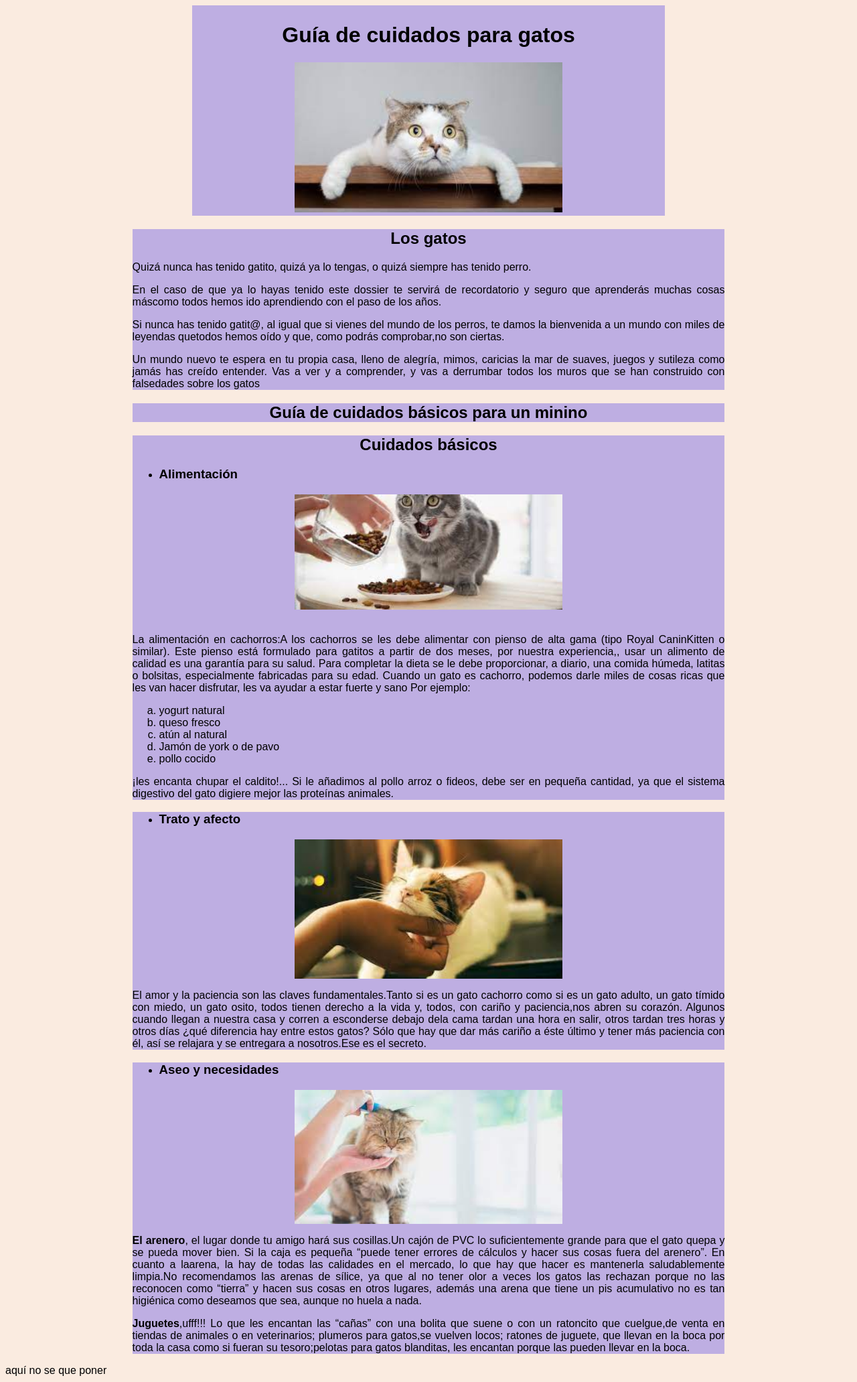
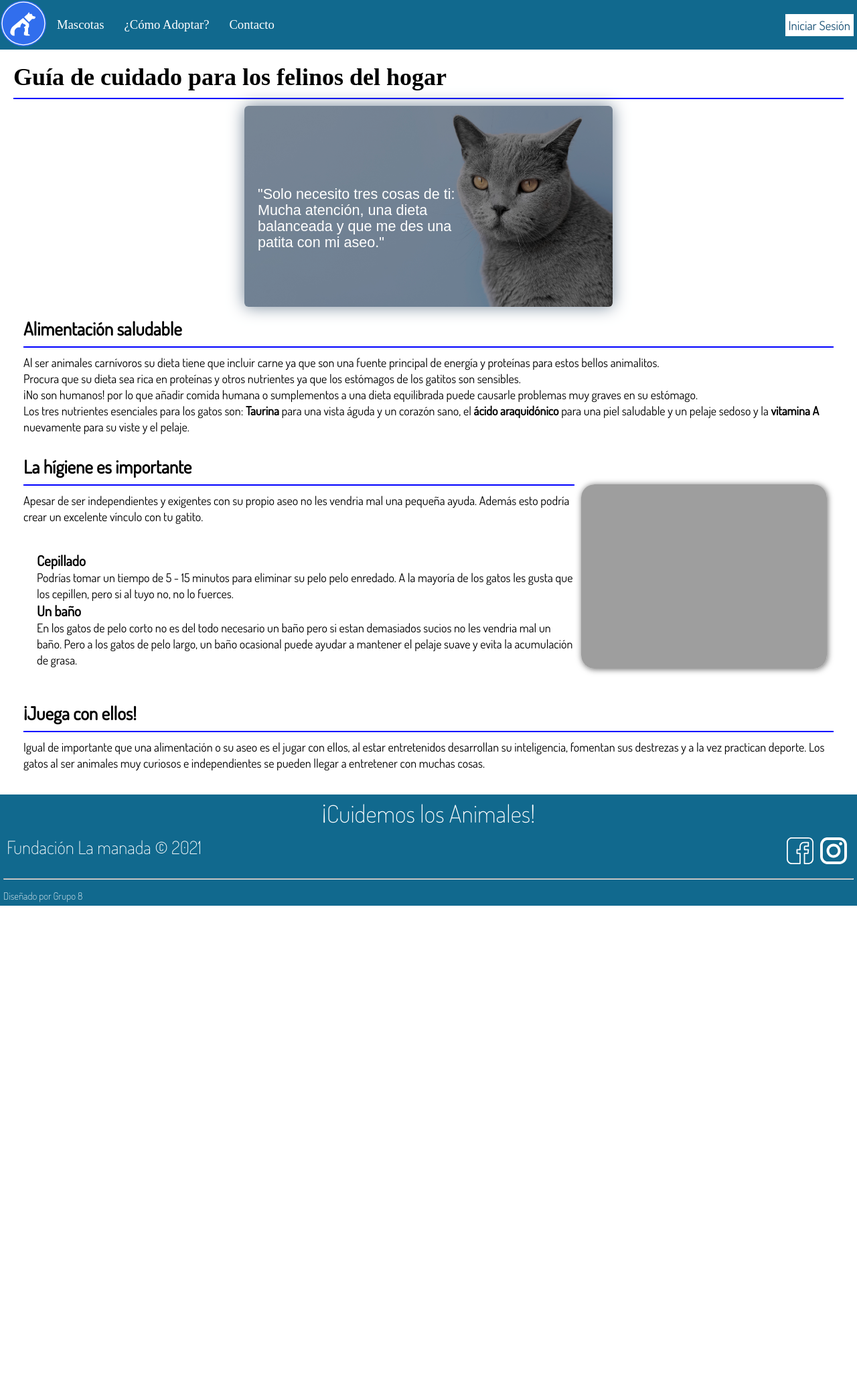
Before and after one commit to Javithor360/manada, a PHP site: page /guides/catcare.html in a window 1280 px wide. Shown: the whole page at 67% size. After the commit the page ends 1352 px from the top, so only its background shows below. Run offline with PHP 8.4, Linux system fonts and the light colour scheme; some web fonts are replaced; grey boxes are pictures that could not be loaded.

Commit message:
catcare - Guía de cuidado de gatos mejorada esteticamente - Sujeta a cambios

```diff
--- a/css/catcare.css
+++ b/css/catcare.css
@@ -1,30 +1,98 @@
-body{
-    background-color:  #FAEBE0;
-    font-family: Arial, Helvetica, sans-serif;
-    text-align: justify;
+@font-face{
+	font-family: Signika;
+	src: url(../src/fonts/Signika.ttf);
+	font-weight: normal;
+	font-size: normal;
 }
 
-header{
-    background-color: #BEAEE2;
-    text-align: center;
-    margin: 0 auto;
-    padding: 5px;
-    width: 55%;
-
+@font-face{
+	font-family: Dosis;
+	src: url(../src/fonts/Dosis.ttf);
+	font-weight: normal;
+	font-size: normal;
 }
 
-h2{
-    text-align: center;
+@font-face{
+	font-family: Signika-Medium;
+	src: url(../src/fonts/Signika-Medium.ttf);
+	font-weight: normal;
+	font-size: normal;
 }
 
-img{
-    width: 400px;
-    display:block;
-    margin:auto;
+@import url('https://fonts.googleapis.com/css2?family=Oswald&display=swap');
+
+h1{
+    font-family: Signika;
+}
+
+body{
+    background-color:  #FFF;
+    font-size: 18px;
+}
+
+.img{
+    width: 100%;
+    display: flex;
+    justify-content: center;
+    align-items: center;
+    height: 100%;
+}
+
+.img figure{
+    position: relative;
+    width: 550px;
+    height: 300px;
+    overflow: hidden;
+    border-radius: 6px;
+    box-shadow: 0px 0px 25px lightslategray;
+}
+
+.img figure img{
+    width: 550px;
+    height: 300px;
+    transition: all 500ms ease-out;
+    filter: brightness(60%);
+}
+
+.img figure p{
+    position: absolute;
+    top: 40%;
+    margin-right: 225px;
+    left: 20px;
+    font-size: larger;
+    font-family: 'Oswald', sans-serif;
+    color: white;
+}
+
+.container{
+    padding: 20px;
+}
+
+p{
+    font-family: Dosis;
+    line-height: 24px;
 }
 
 section{
-    background-color: #BEAEE2;
-    margin: 0 auto;
-    width: 70%;
+    padding: 15px;
 }
+
+article{
+    padding: 20px;
+    margin-top: 20px;
+}
+
+hr{
+    margin-top: 10px;
+    margin-bottom: 10px;
+}
+
+
+.sect img{
+    float: right;
+    height: 275px;
+    width: auto;
+    margin: 10px;
+    border-radius: 20px;
+    box-shadow: 1px 1px 10px rgba(0, 0, 0, 0.6);
+}
--- a/guides/catcare.html
+++ b/guides/catcare.html
@@ -2,63 +2,111 @@
 <html lang="es">
 <head>
     <meta charset="UTF-8">
-    <title> Fundación la manada/Guía de cuidados para gatos </title>
+    <title> Cuidado de gatos | La manada </title>
     <link rel="stylesheet" href="../css/catcare.css">
+    <link rel="stylesheet" href="../css/navbar2_style.css">
+    <link rel="stylesheet" href="../css/footer_style.css">
+    <link rel="shortcut icon" href="../src/logos/favicon.ico" type="image/x-icon">
 </head>
 <body>
-    <header> <h1>Guía de cuidados para gatos</h1>  <img src="../src/gato1.jpg" class="gato"> </header>
 
-    <article class="arti1">
-        <section>
-            <h2> Los gatos </h2>
-            <p> Quizá nunca has tenido gatito, quizá ya lo tengas, o quizá siempre has tenido perro.</p>
-            <p>En el caso de que ya lo hayas tenido este dossier te servirá de recordatorio y seguro que aprenderás muchas cosas máscomo todos hemos
-                ido aprendiendo con el paso de los años.</p>
-            <p>Si nunca has tenido gatit@, al igual que si vienes del mundo de los perros, te damos la bienvenida a un mundo con miles de leyendas quetodos hemos
-                oído y que, como podrás comprobar,no son ciertas.</p>
-            <p>Un mundo nuevo te espera en tu propia casa, lleno de alegría, mimos, caricias la mar de suaves, juegos y sutileza como jamás has creído entender.
-                Vas a ver y a comprender, y vas a derrumbar todos los muros que se han construido con falsedades sobre los gatos</p>
+    <header>
+		<nav>
+			<div class="menu">
+				<div class="logo">
+					<a href="../index.html"><img src="../src/logos/logo_circle_full.svg" alt=""></a>
+				</div>
+				<div class="menucontent">
+					<a href="../Catalogo de mascotas.html">Mascotas</a>
+					<a href="../guides.html">¿Cómo Adoptar?</a>
+					<a href="../contacto.html">Contacto</a>
+				</div>
+			</div>
+			<div class="user">
+				<a href="../form_login.html">
+					<button class="login">
+						Iniciar Sesión
+					</button>
+				</a>
+			</div>
+		</nav>
+	</header>
+
+    <div class="container">
+        <h1>Guía de cuidado para los felinos del hogar</h1>
+        <hr size=2px color='blue'>
+            <div class='img'>
+                <figure>
+                 <img src="../src/catAdvice.jpg">
+                        <p>"Solo necesito tres cosas de ti: Mucha atención, una dieta balanceada y que me des una patita con mi aseo."</p>
+                </figure>
+            </div>
+        <section class='sect'>
+            <h2>Alimentación saludable</h2>
+            <hr size=2px color='blue'>
+                <p>
+                    Al ser animales carnívoros su dieta tiene que incluir carne ya que son una fuente principal de energía y proteínas
+                    para estos bellos animalitos.
+                </p>
+
+                <p>
+                    Procura que su dieta sea rica en proteínas y otros nutrientes ya que los estómagos de los gatitos son sensibles.
+                </p>
+
+                <p>
+                    ¡No son humanos! por lo que añadir comida humana o sumplementos a una dieta equilibrada puede causarle problemas muy graves en su estómago.
+                </p>
+
+                <p>
+                    Los tres nutrientes esenciales para los gatos son: <b>Taurina</b> para una vista águda y un corazón sano, el <b>ácido araquidónico</b> para una
+                    piel saludable y un pelaje sedoso y la <b>vitamina A</b> nuevamente para su viste y el pelaje.
+                </p>
         </section>
-    </article>
-        <section><h2>Guía de cuidados básicos para un minino</h2></section>
-        <section><h2> <b>Cuidados básicos</b> </h2>
-                <ul> <li><h3>Alimentación</h3></li> </ul>
-                <img src="../src/gato2.jpg"><br><br>
-                    La alimentación en cachorros:</h4>A los cachorros se les debe alimentar con pienso de alta gama (tipo Royal CaninKitten o similar). Este pienso está formulado para gatitos
-                    a partir de dos meses, por nuestra experiencia,, usar un alimento de calidad es una garantía para su salud. Para completar la dieta se le debe
-                    proporcionar, a diario, una  comida húmeda,  latitas o bolsitas,  especialmente fabricadas para su edad.
 
-                    Cuando un gato es cachorro, podemos darle miles de cosas ricas que les van hacer disfrutar, les va ayudar a estar fuerte y sano
-                    Por ejemplo:<ol type="a">
-                        <li>yogurt natural</li>
-                        <li>queso fresco</li>
-                        <li>atún al natural</li>
-                        <li>Jamón de york o de pavo</li>
-                        <li>pollo cocido</li></ol>
-                    ¡les encanta chupar el caldito!... Si le añadimos al pollo arroz o fideos, debe ser en pequeña cantidad, ya que el sistema digestivo del gato digiere
-                    mejor las proteínas animales.
+        <section class="sect">
+            <h2>La hígiene es importante</h2>
+            <img src="../src/brushCat.jpg">
+            <hr size=2px color='blue'>
+
+                <p>
+                    Apesar de ser independientes y exigentes con su propio aseo no les vendria mal una pequeña ayuda. Además esto podría crear un excelente vínculo con tu gatito.
+                </p>
+                    <article>
+                        <h3>Cepillado</h3>
+                            <p>
+                                Podrías tomar un tiempo de 5 - 15 minutos para eliminar su pelo pelo enredado. A la mayoría de los gatos les gusta que los cepillen,
+                                pero si al tuyo no, no lo fuerces.
+                            </p>
+
+                        <h3>Un baño</h3>
+                            <p>
+                                En los gatos de pelo corto no es del todo necesario un baño pero si estan demasiados sucios no les vendria mal un baño. Pero a los gatos de pelo largo,
+                                un baño ocasional puede ayudar a mantener el pelaje suave y evita la acumulación de grasa.
+                            </p>
+                    </article>
         </section>
-        <section>
-            <ul> <li><h3>Trato y afecto</h3></li> </ul>
-            <img src="../src/gato3.jpg">
-            <p>El amor y la paciencia son las claves fundamentales.Tanto si es un gato cachorro como si es un gato adulto, un gato tímido con miedo, un gato osito,
-               todos tienen derecho a la vida y, todos, con cariño y paciencia,nos abren su corazón. Algunos cuando llegan a nuestra casa y corren a esconderse debajo
-               dela cama tardan una hora en salir, otros tardan tres horas y otros días ¿qué diferencia hay entre estos gatos? Sólo que hay que dar más cariño a éste último
-               y tener más paciencia con él, así se relajara y se entregara a nosotros.Ese es el secreto.</p>
+
+        <section class="sect">
+            <h2>¡Juega con ellos!</h2>
+            <hr size=2px color='blue'>
+                <p>
+                    Igual de importante que una alimentación o su aseo es el jugar con ellos, al estar entretenidos desarrollan su inteligencia, fomentan sus destrezas y a la vez practican deporte.
+                    Los gatos al ser animales muy curiosos e independientes se pueden llegar a entretener con muchas cosas.
+                </p>
         </section>
-        <section>
-            <ul> <li><h3>Aseo y necesidades</h3></li> </ul>
-            <img src="../src/gato4.jpg">
-            <p><b>El arenero</b>, el lugar donde tu amigo hará sus cosillas.Un cajón de PVC lo suficientemente grande para que el gato quepa y se pueda mover bien.
-               Si la caja es pequeña “puede tener errores de cálculos y hacer sus cosas fuera del arenero”. En cuanto a laarena, la hay de todas las calidades
-               en el mercado, lo que hay que hacer es mantenerla saludablemente limpia.No recomendamos las arenas de sílice, ya que al no tener olor a veces
-               los gatos las rechazan porque no las reconocen como “tierra” y hacen sus cosas en otros lugares, además una arena que tiene un pis acumulativo
-               no es tan higiénica como deseamos que sea, aunque no huela a nada.</p>
-               <p><b>Juguetes</b>,ufff!!! Lo que les encantan las “cañas” con una bolita que suene o con un ratoncito que cuelgue,de venta en tiendas de animales
-               o en veterinarios; plumeros para gatos,se vuelven locos; ratones de juguete, que llevan en la boca por toda la casa como si fueran su tesoro;pelotas
-               para gatos blanditas, les encantan porque las pueden llevar en la boca.</p>
-        </section>
-    </article>
-    <footer>aquí no se que poner</footer>
+    </div>
+
+    <footer>
+		<div class="container_footer">
+			<h1>¡Cuidemos los Animales!</h1>
+			<h2>Fundación La manada © 2021
+                <a href="https://www.instagram.com/la.manadasv/"target="blank"><img id="img_footer" src="../src/icons/instagram.svg" width="40px" height="40px"></a>
+				<a href="https://www.facebook.com/profile.php?id=100070244422672" target="blank"><img id="img_footer" src="../src/icons/facebook.svg" width="40px" height="40px"></a>
+            </h2>
+            <hr>
+            <h5>Diseñado por Grupo 8</h5>
+		</div>
+	</footer>
+
 </body>
 </html>
```
Also changed, not shown: src/catAdvice.jpg (added), 1 other file.
